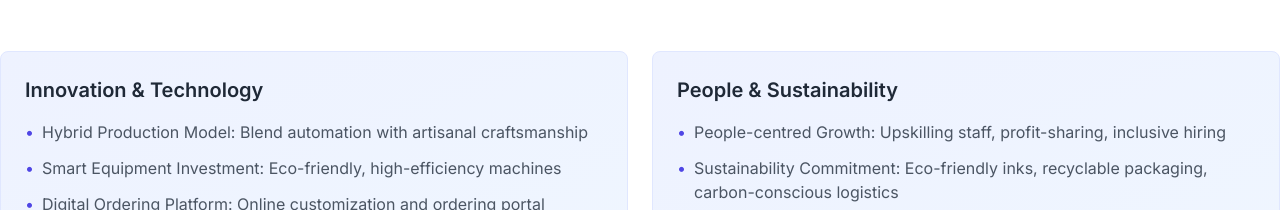
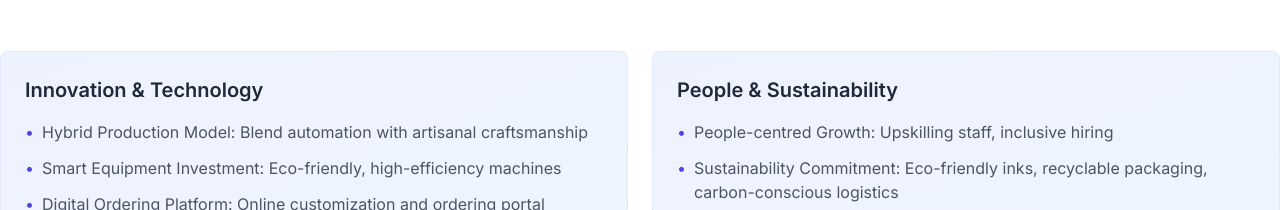
Before and after one commit to kan-ui/kanprinters.co.za, a Next.js app: page / in a window 1280 px wide. Shown: the part 7480-7690 px from the top of the page. Built offline with nearby package versions, Linux system fonts and the light colour scheme.

Commit message:
Update page.tsx

```diff
--- a/src/app/page.tsx
+++ b/src/app/page.tsx
@@ -247,7 +247,7 @@ export default function Home() {
               <ul className="space-y-3 text-gray-600 dark:text-gray-300">
                 <li className="flex items-start">
                   <span className="text-indigo-600 mr-2">•</span>
-                  <span>People-centred Growth: Upskilling staff, profit-sharing, inclusive hiring</span>
+                  <span>People-centred Growth: Upskilling staff, inclusive hiring</span>
                 </li>
                 <li className="flex items-start">
                   <span className="text-indigo-600 mr-2">•</span>
```
